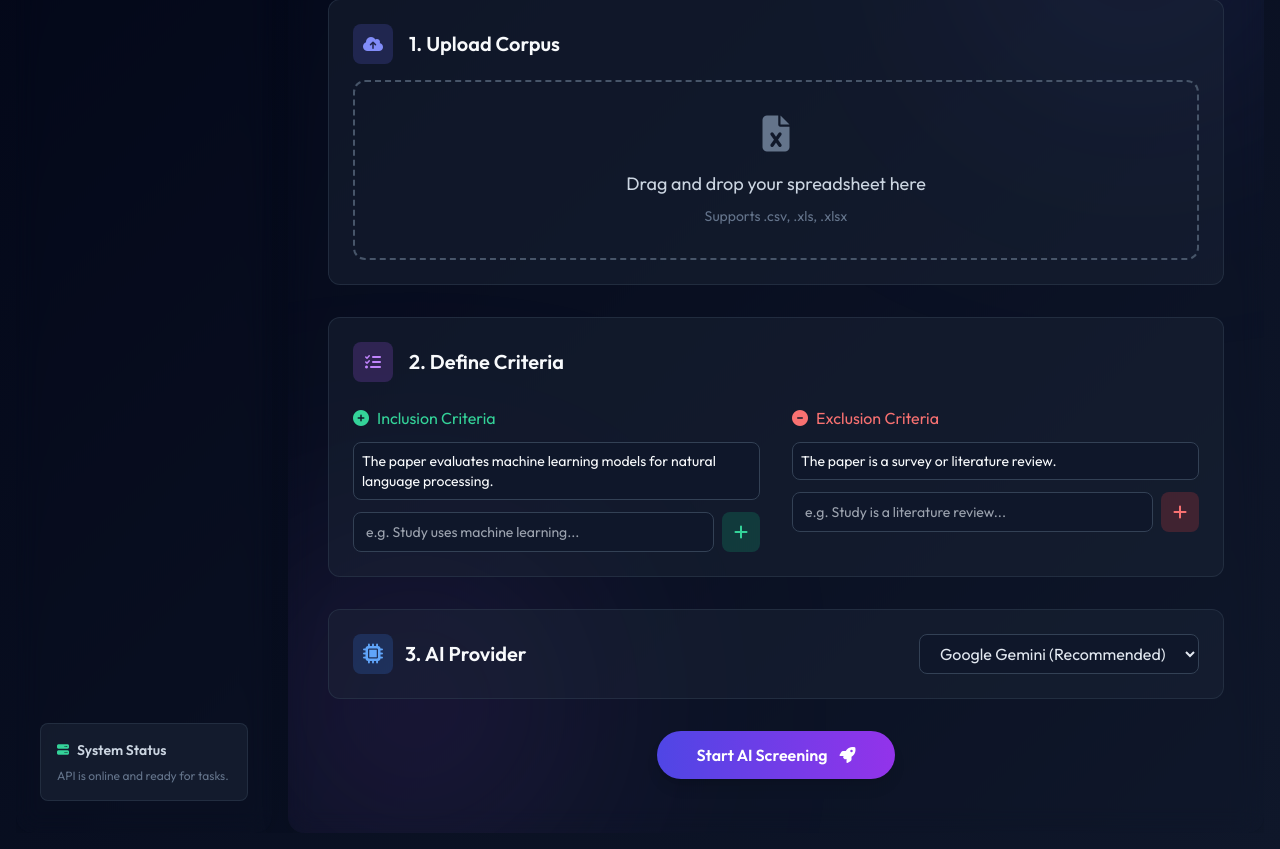
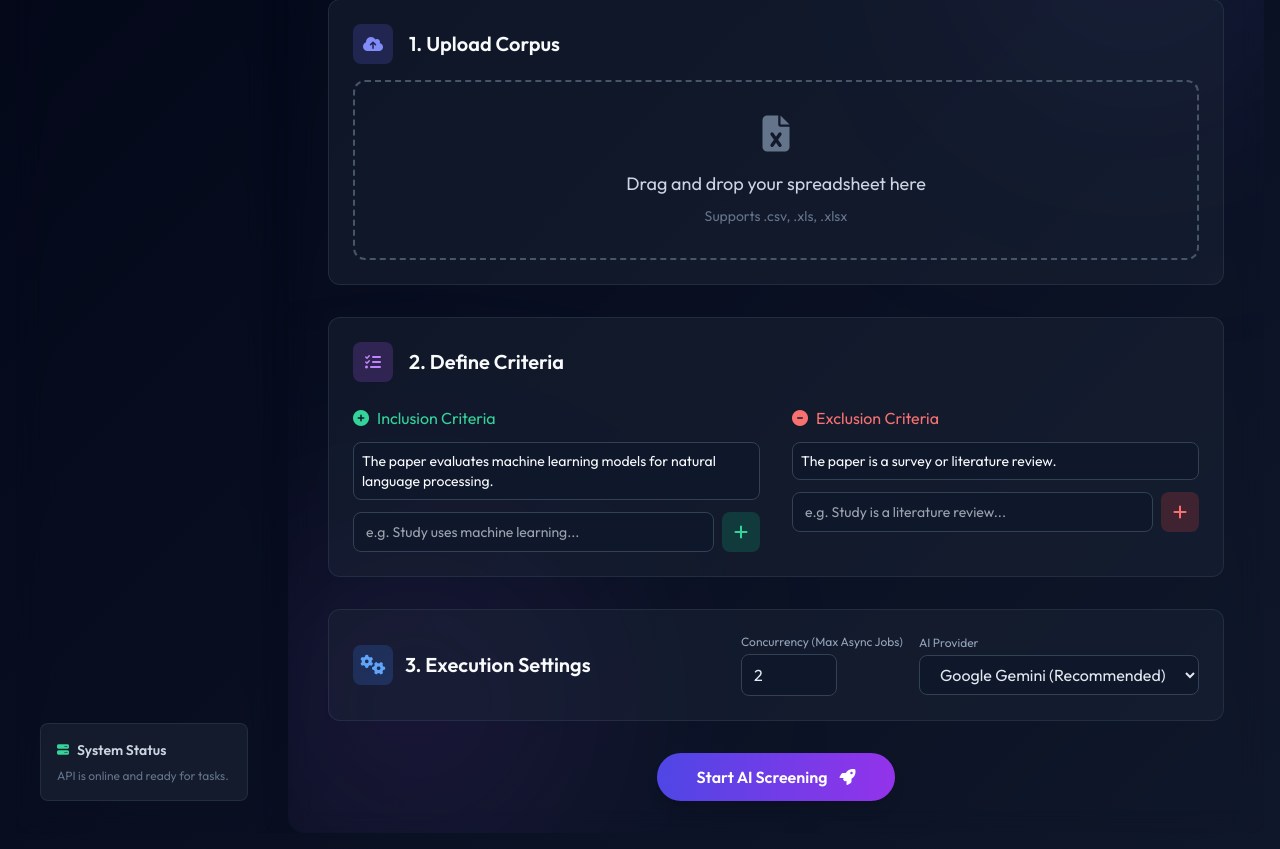
Before and after one commit to ynaponte/revisao-sistematica-com-agentes, a FastAPI app: page / in a window 1280 px wide. Shown: the part 297-1146 px from the top of the page. Run offline with FastAPI, Linux system fonts and the light colour scheme; some libraries are stand-ins or nearby versions.

Commit message:
feat: seletor de job assíncronos

```diff
--- a/src/screening/ui/templates/index.html
+++ b/src/screening/ui/templates/index.html
@@ -76,22 +76,31 @@
             </div>
         </div>
 
-        <!-- Step 3: Provider -->
+        <!-- Step 3: Provider & Concurrency -->
         <div class="bg-slate-800/40 border border-slate-700/50 rounded-xl p-6 transition-colors flex justify-between items-center flex-wrap gap-4">
             <div>
                 <h3 class="text-xl font-semibold flex items-center gap-3">
                     <div class="bg-blue-500/20 w-10 h-10 rounded-lg flex items-center justify-center">
-                        <i class="fa-solid fa-microchip text-blue-400"></i>
+                        <i class="fa-solid fa-gears text-blue-400"></i>
                     </div>
-                    3. AI Provider
+                    3. Execution Settings
                 </h3>
             </div>
+            <div class="flex gap-4 items-center">
+                <div class="flex flex-col">
+                    <label for="concurrency" class="text-xs text-slate-400 mb-1">Concurrency (Max Async Jobs)</label>
+                    <input type="number" id="concurrency" min="1" max="50" value="2" class="bg-slate-900 border border-slate-700 rounded-lg px-3 py-2 focus:outline-none focus:border-blue-500 transition-colors w-24 text-slate-200">
+                </div>
+                <div class="flex flex-col">
+                    <label for="provider" class="text-xs text-slate-400 mb-1">AI Provider</label>
                     <select id="provider" class="bg-slate-900 border border-slate-700 rounded-lg px-4 py-2 focus:outline-none focus:border-blue-500 transition-colors cursor-pointer text-slate-200">
                         <option value="gemini">Google Gemini (Recommended)</option>
                         <option value="openai">OpenAI GPT</option>
                         <option value="vllm">vLLM (Local)</option>
                         <option value="ollama">Ollama (Local)</option>
                     </select>
+                </div>
+            </div>
         </div>
 
         <div class="mt-8 flex justify-center">
@@ -288,11 +297,13 @@
         submitIcon.className = "fa-solid fa-spinner fa-spin";
 
         const provider = document.getElementById('provider').value;
+        const concurrency = document.getElementById('concurrency').value;
         const formData = new FormData();
         formData.append('file', selectedFile);
         formData.append('inclusion', JSON.stringify(inclusionCriteria));
         formData.append('exclusion', JSON.stringify(exclusionCriteria));
         formData.append('provider', provider);
+        formData.append('concurrency', concurrency);
 
         try {
             const res = await fetch('/api/screen', {
```
Lines whose indentation alone changed are shown as unchanged.
